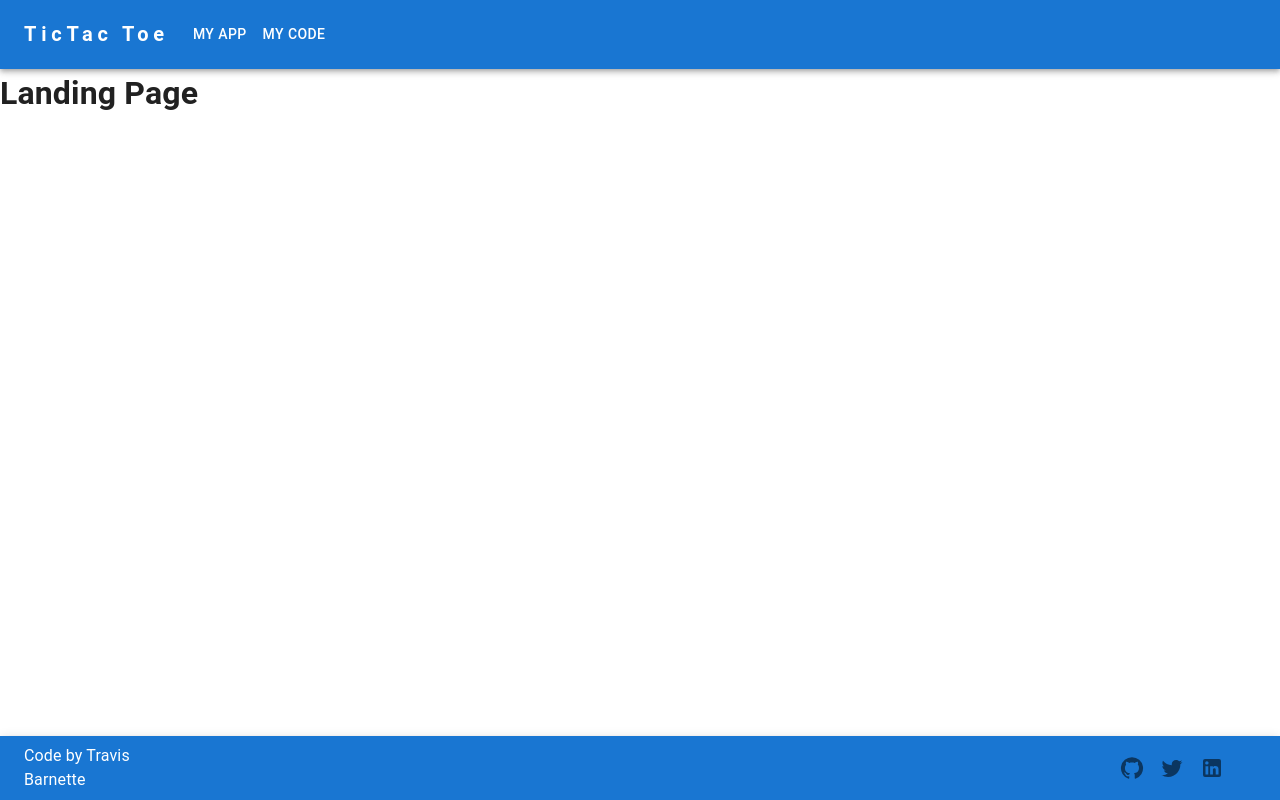
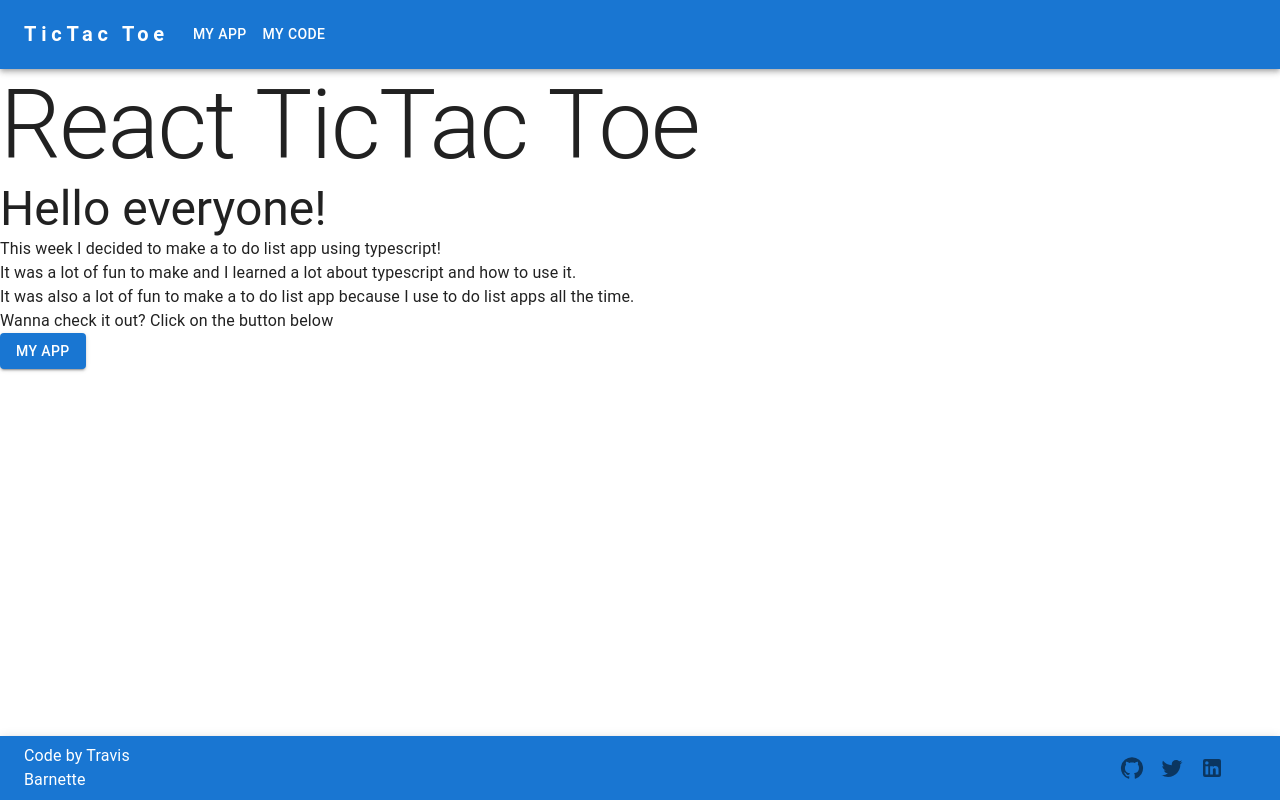
Before and after one commit to barnettet31/promineo-week-11, a React (Vite) app: page /app in a window 1280 px wide. Built offline with nearby package versions, Linux system fonts and the light colour scheme.

Commit message:
completed landing page

```diff
--- a/src/routes/landing/landing.route.tsx
+++ b/src/routes/landing/landing.route.tsx
@@ -1,3 +1,29 @@
-export function LandingPage(){
-    return<h1>Landing Page</h1>
+import { Box, Button, Container, Typography } from "@mui/material";
+import { Link } from "react-router-dom";
+import { LayoutContainer } from "../../components/layout/layout.component";
+
+export function LandingPage() {
+  return (
+    <>
+      <Typography variant="h1">React TicTac Toe</Typography>
+      <Typography variant="h3">Hello everyone!</Typography>
+      <Typography variant="body1">
+        This week I decided to make a to do list app using typescript!
+      </Typography>
+      <Typography variant="body1">
+        It was a lot of fun to make and I learned a lot about typescript and how
+        to use it.
+      </Typography>
+      <Typography variant="body1">
+        It was also a lot of fun to make a to do list app because I use to do
+        list apps all the time.
+      </Typography>
+      <Typography variant="body1">
+        Wanna check it out? Click on the button below
+      </Typography>
+      <Button variant="contained" component={Link} to="/app" >
+        <Typography variant="button">My App</Typography>
+      </Button>
+    </>
+  );
 }
```
